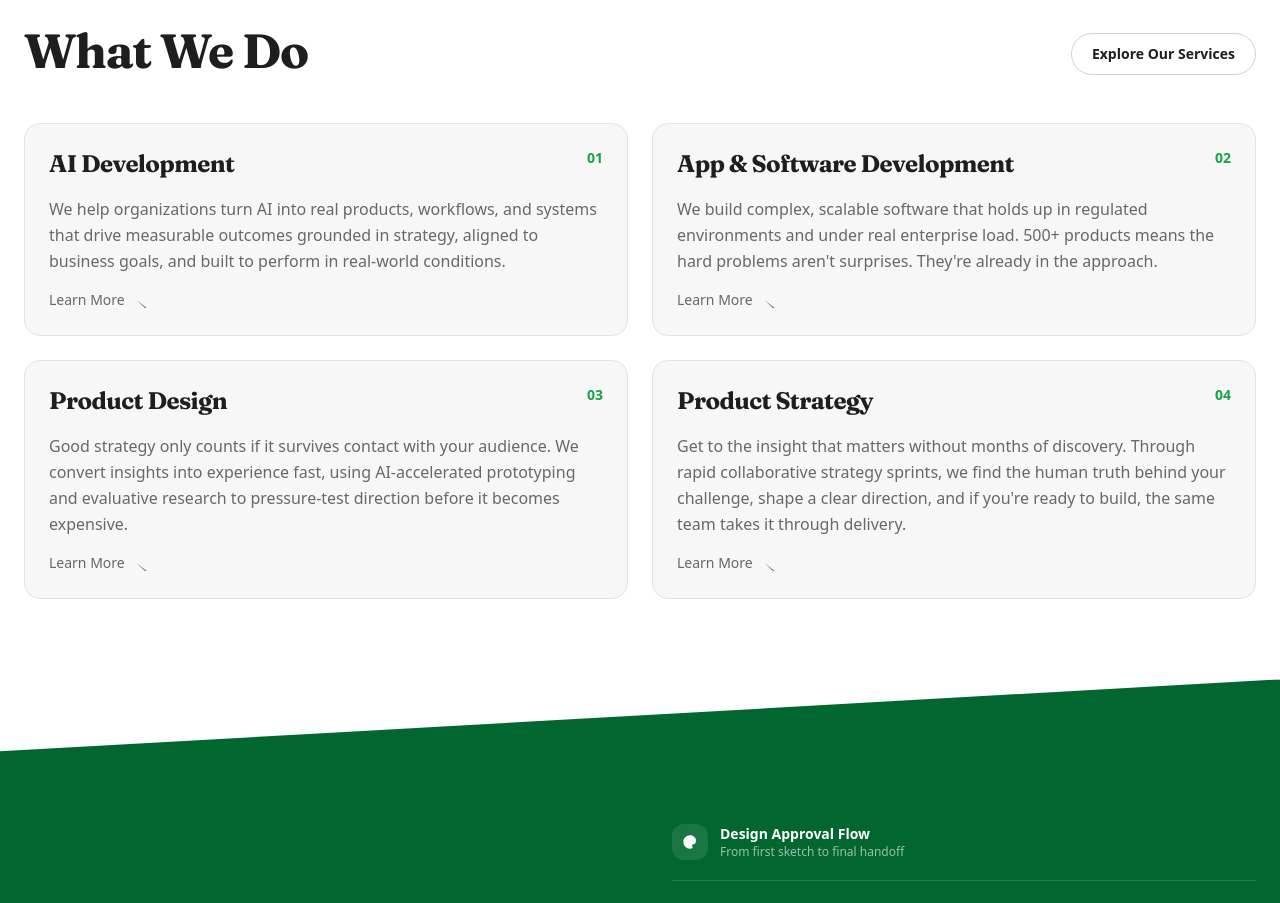
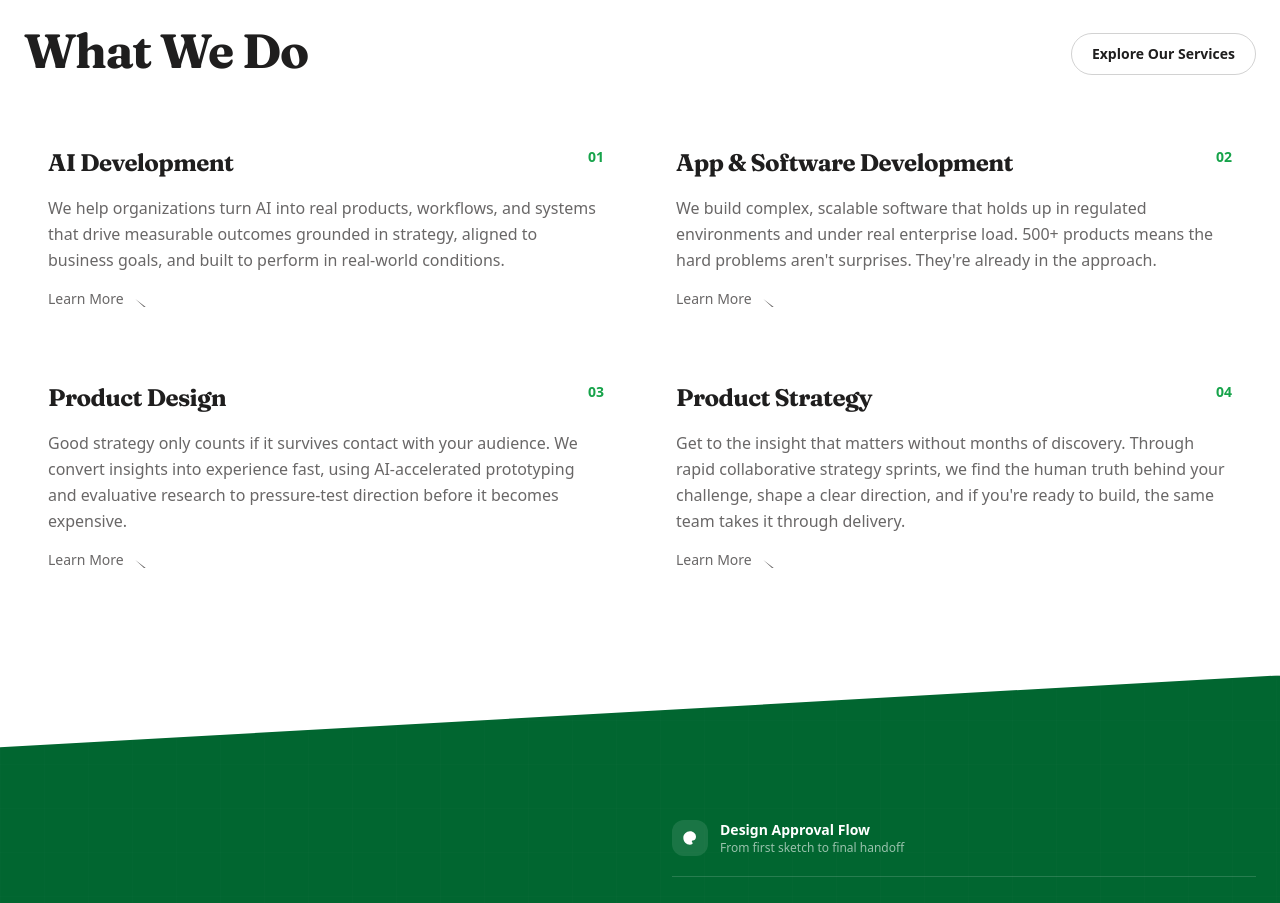
Before and after one commit to patrickiyiakimo/pci, a Next.js app in the folder client/: page / in a window 1280 px wide. Shown: the part 2060-2963 px from the top of the page. Built offline with nearby package versions, Linux system fonts and the light colour scheme; a web font is replaced by a local one.

Commit message:
feat(UI): Removed the border and bg color in the what we do grid cards

```diff
--- a/client/src/components/home/WhatWeDo.jsx
+++ b/client/src/components/home/WhatWeDo.jsx
@@ -49,7 +49,7 @@ export default function WhatWeDo() {
             <a
               key={service.title}
               href={service.href}
-              className="group overflow-hidden rounded-2xl border border-grey-200 bg-base-v2 p-6 transition-colors hover:border-accent/40"
+              className="group overflow-hidden p-6 transition-colors hover:border-accent/40"
             >
               <div className="flex items-start justify-between gap-4">
                 <h3 className="text-xl font-bold tracking-tight text-contrast sm:text-2xl">
```
